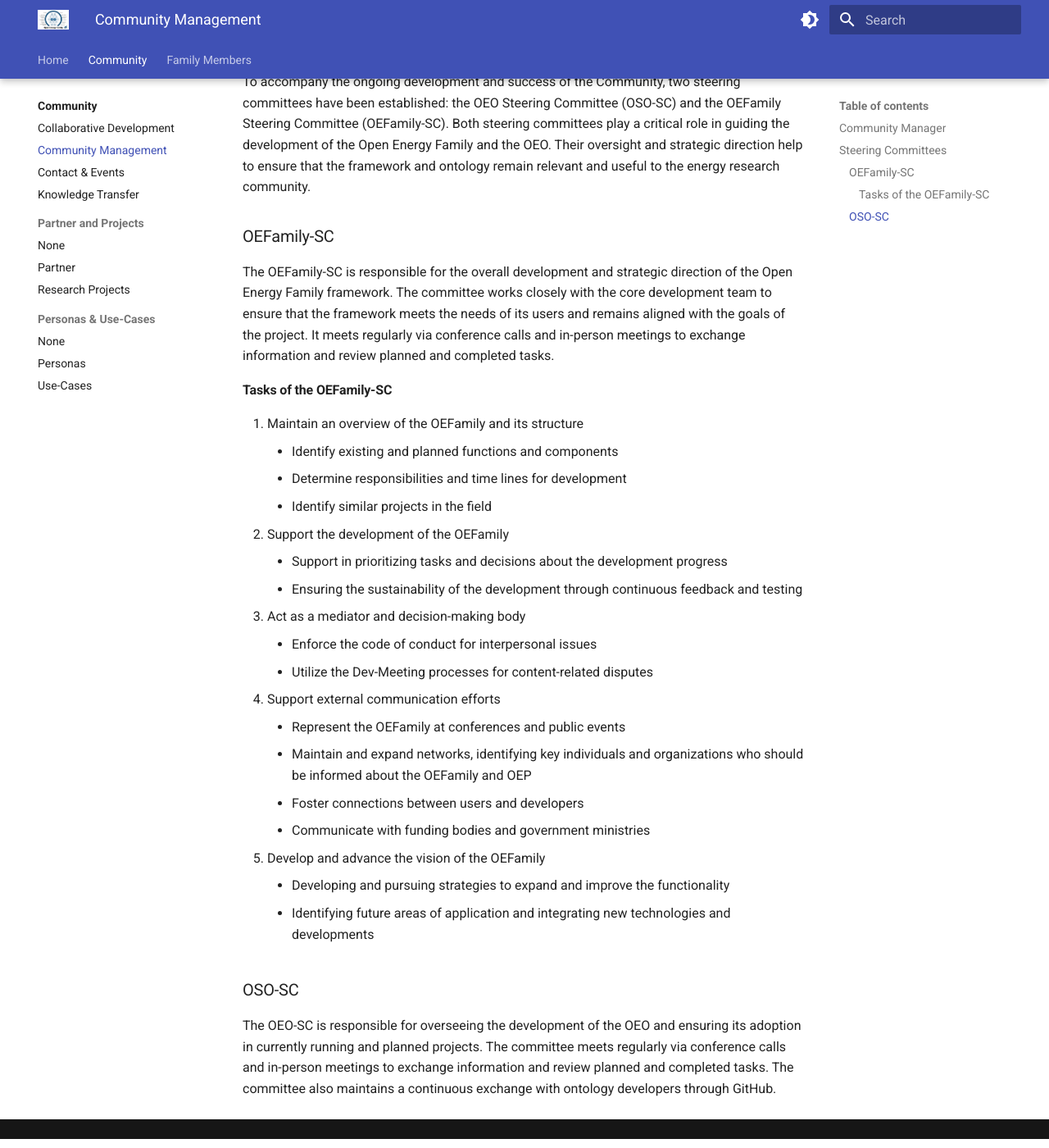
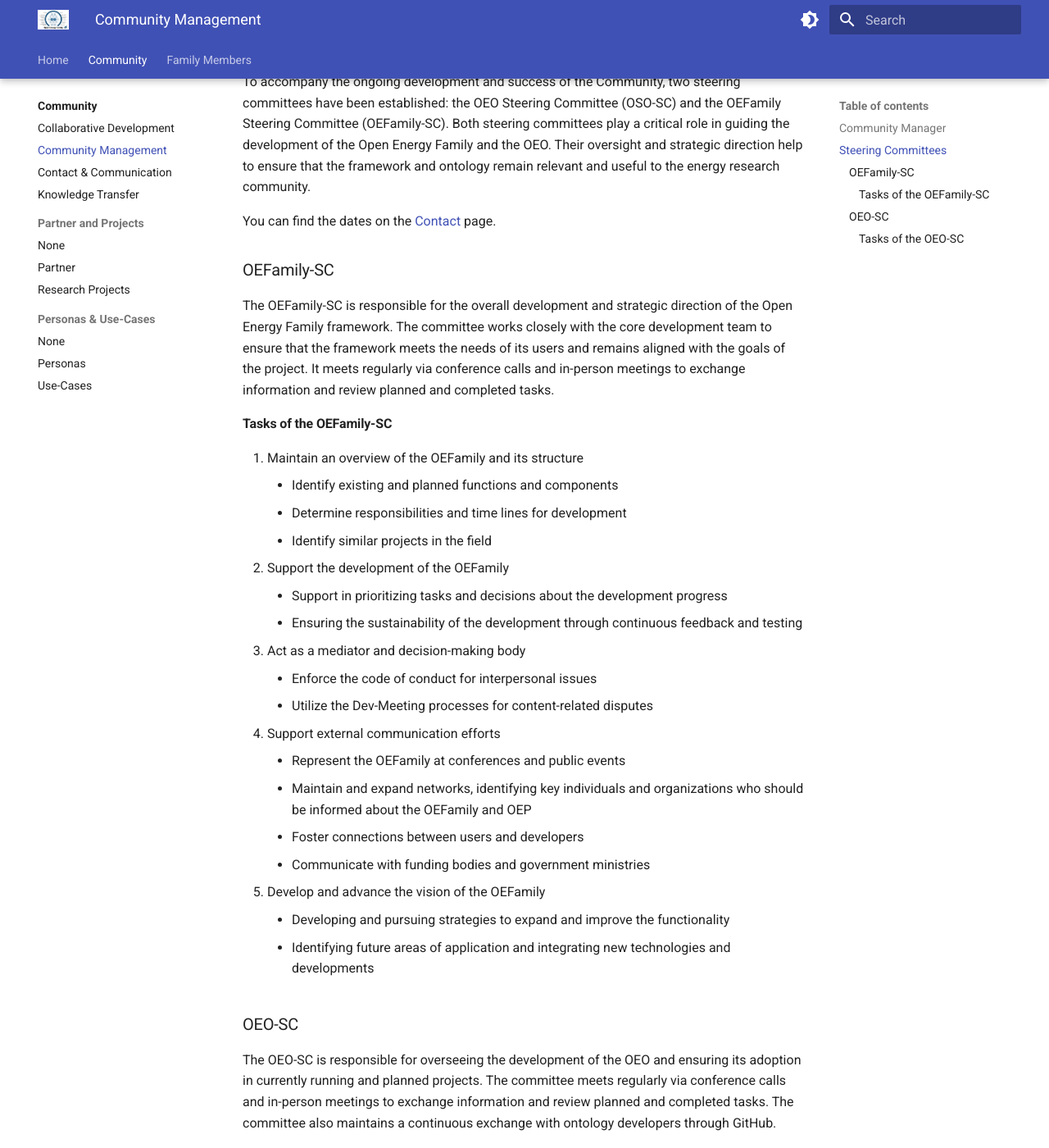
Before and after one commit to OpenEnergyPlatform/organisation, an MkDocs documentation site: the page built from compendium/family_community/community_management.md, in a window 1280 px wide and 1400 px high, scrolled down 476 px. Shown: the whole window at 82% size. Built offline with MkDocs 1.6.1 and Material for MkDocs 9.7.7, drawn with Linux system fonts in a browser that asks for light colours.

Commit message:
Update contact and communication #52

```diff
--- a/compendium/family_community/community_management.md
+++ b/compendium/family_community/community_management.md
@@ -20,6 +20,8 @@ Both steering committees play a critical role in guiding the development
 of the Open Energy Family and the OEO.
 Their oversight and strategic direction help to ensure that the framework
 and ontology remain relevant and useful to the energy research community.
+
+You can find the dates on the [Contact](../contact/) page.
 
 ### OEFamily-SC
 
@@ -51,7 +53,7 @@ to exchange information and review planned and completed tasks.
     - Developing and pursuing strategies to expand and improve the functionality
     - Identifying future areas of application and integrating new technologies and developments
 
-### OSO-SC
+### OEO-SC
 
 The OEO-SC is responsible for overseeing the development of the OEO
 and ensuring its adoption in currently running and planned projects.
@@ -59,3 +61,5 @@ The committee meets regularly via conference calls and in-person meetings
 to exchange information and review planned and completed tasks.
 The committee also maintains a continuous exchange with ontology developers
 through GitHub.
+
+#### Tasks of the OEO-SC
--- a/mkdocs.yml
+++ b/mkdocs.yml
@@ -53,7 +53,7 @@ nav:
     - Overview: family_community/index.md
     - Collaborative Development: family_community/collaborative_development.md
     - Community Management: family_community/community_management.md
-    - Contact & Events: family_community/contact.md
+    - Contact & Communication: family_community/contact.md
     - Knowledge Transfer: family_community/knowledge_transfer.md
     - Partner and Projects:
       - partner/index.md
```
